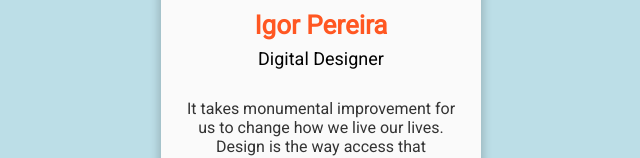
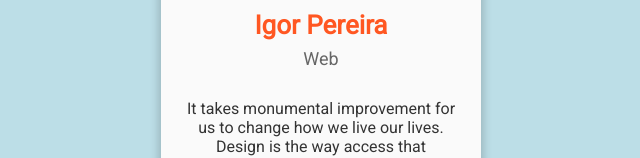
Before and after one commit to pereiraigorbr/profile-card, a plain HTML site: page index.html in a window 1280 px wide. Shown: the part 320-478 px from the top of the page, without its empty margins (319-959 px from the left). Drawn offline with Linux system fonts and the light colour scheme.

Commit message:
mudança2

```diff
--- a/index.html
+++ b/index.html
@@ -20,7 +20,7 @@
                         <img class="image" src="igor.jpg">
                 </figure>
                 <h1 class="name">Igor Pereira</h1>
-                <p class="profissão">Digital Designer</p>
+                <p class="profissão">Web</p>
             </div>
 
             <div class="description">
--- a/style.css
+++ b/style.css
@@ -56,7 +56,7 @@ body {
 .profissão {
     margin-top: 8px;
     font-size: 18px;
-    color: #000000;
+    color: #666666;
 
 }
 
```
